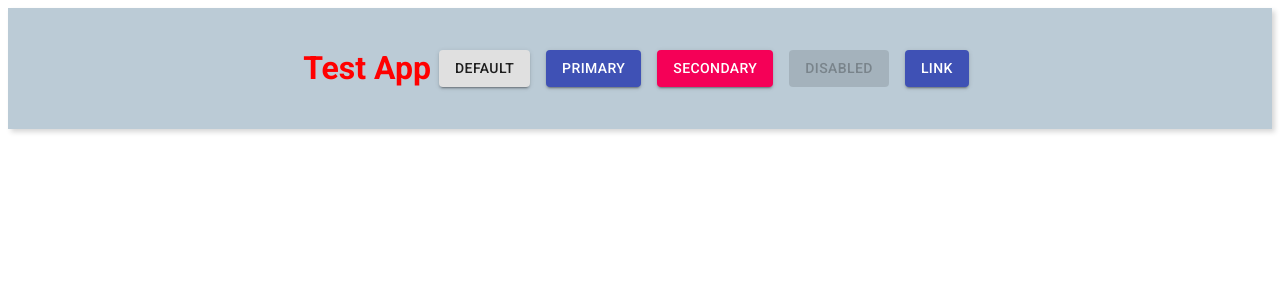
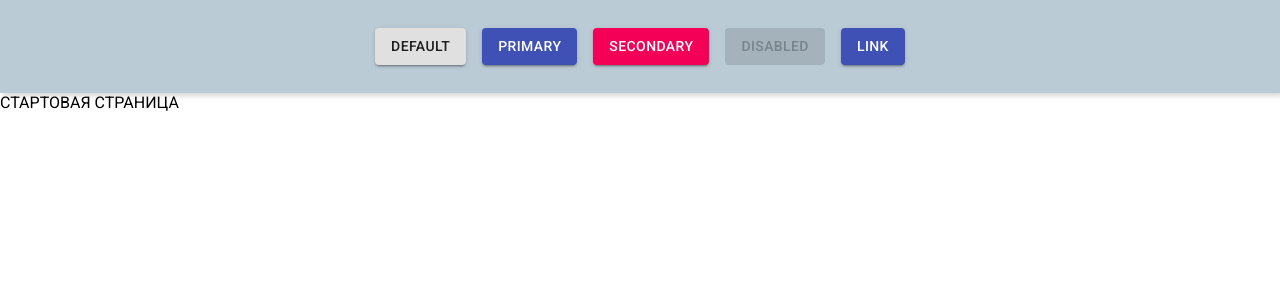
Before and after one commit to dicePoker/dicePoker, a React app: page / in a window 1280 px wide. Shown: the top 300 px of the page. Built offline with nearby package versions, Linux system fonts and the light colour scheme; the HTML template or start-up script is replaced by a standard one.

Commit message:
ErrorBoundary and router

```diff
--- a/package.json
+++ b/package.json
@@ -18,6 +18,7 @@
     "@babel/preset-react": "^7.14.5",
     "@babel/preset-typescript": "^7.15.0",
     "@babel/runtime": "^7.15.3",
+    "@types/react-router-dom": "^5.1.8",
     "@types/webpack": "^5.28.0",
     "@types/webpack-dev-server": "^3.11.5",
     "babel-loader": "^8.2.2",
@@ -43,9 +44,11 @@
     "@types/node": "^16.4.13",
     "@types/react": "^17.0.17",
     "@types/react-dom": "^17.0.9",
+    "classnames": "^2.3.1",
     "express": "^4.17.1",
     "react": "^17.0.2",
-    "react-dom": "^17.0.2"
+    "react-dom": "^17.0.2",
+    "react-router-dom": "^5.2.0"
   },
   "engines": {
     "node": ">=14.17.1"
--- a/src/components/App/App.scss
+++ b/src/components/App/App.scss
@@ -4,11 +4,32 @@ $box-shadow: 3px 3px 5px 0px rgba(0, 0, 0, 0.16);
 @import url('https://fonts.googleapis.com/css2?family=Roboto:wght@300;400;500;700&display=swap');
 @import url('https://fonts.googleapis.com/icon?family=Material+Icons');
 
+/*Обнуление*/
+*, *:before, *:after {
+  padding: 0;
+  margin: 0;
+  border: 0;
+  box-sizing: border-box;
+}
+
+a {
+  text-decoration: none;
+}
+
+a:hover, a:active {
+  text-decoration: none
+}
+
 body {
   font-family: 'Roboto', sans-serif;
 }
 
 .App {
+  display: flex;
+  flex-direction: column;
+}
+
+.App__header {
   padding: 20px;
   background-color: $bg-color;
   color: red;
--- a/src/components/App/App.tsx
+++ b/src/components/App/App.tsx
@@ -1,14 +1,22 @@
 import React, { Component } from "react";
+import {Redirect, Route, Switch } from "react-router-dom";
+import ErrorBoundary from "../ErrorBoundary/ErrorBoundary";
 import MaterialDemo from '../MaterialDemo/MaterialDemo';
 import './App.scss';
 
 class App extends Component {
     render() {
         return (
+          <ErrorBoundary>
             <div className='App'>
-                <h1>Test App</h1>
-                <MaterialDemo />
+                <MaterialDemo className='App__header' />
+              <Switch>
+                <Route exact path="/" render={() => <div>СТАРТОВАЯ СТРАНИЦА</div>}/>
+                {/*<Route path="/profile/" component={Profile}/>*/}
+                <Redirect to={'/'}/>
+              </Switch>
             </div>
+          </ErrorBoundary>
         );
     }
 }
--- /dev/null
+++ b/src/components/ErrorBoundary/ErrorBoundary.tsx
@@ -0,0 +1,19 @@
+import React, {ErrorInfo} from "react";
+
+export default class ErrorBoundary extends React.Component {
+
+  state = {
+    hasError: false
+  }
+
+  componentDidCatch(error: Error, errorInfo: ErrorInfo) {
+    this.setState({hasError: true})
+  }
+
+  render() {
+    if (this.state.hasError) {
+      return <h1>Что-то пошло не так, пожалуйста, перезагрузите страницу</h1>
+    }
+    return this.props.children
+  }
+}
--- a/src/components/MaterialDemo/MaterialDemo.tsx
+++ b/src/components/MaterialDemo/MaterialDemo.tsx
@@ -1,6 +1,7 @@
 import React from 'react';
-import { makeStyles } from '@material-ui/core/styles';
+import {makeStyles} from '@material-ui/core/styles';
 import Button from '@material-ui/core/Button';
+import classnames from 'classnames';
 
 const useStyles = makeStyles((theme) => ({
   root: {
@@ -10,11 +11,15 @@ const useStyles = makeStyles((theme) => ({
   },
 }));
 
-export default function ContainedButtons() {
+type Props = {
+  className?: string
+}
+
+const ContainedButtons: React.FC<Props> = ({className}) => {
   const classes = useStyles();
 
   return (
-    <div className={classes.root}>
+    <div className={classnames(classes.root, className)}>
       <Button variant="contained">Default</Button>
       <Button variant="contained" color="primary">
         Primary
@@ -31,3 +36,5 @@ export default function ContainedButtons() {
     </div>
   );
 }
+
+export default ContainedButtons
--- a/src/index.tsx
+++ b/src/index.tsx
@@ -1,5 +1,10 @@
 import React from "react";
 import ReactDOM from "react-dom";
+import {BrowserRouter} from "react-router-dom";
 import App from "./components/App/App"
 
-ReactDOM.render(<App/>, document.getElementById("root"));
+ReactDOM.render(
+  <BrowserRouter basename="/">
+    <App/>
+  </BrowserRouter>,
+  document.getElementById("root"));
--- a/webpack.config.js
+++ b/webpack.config.js
@@ -5,14 +5,16 @@ module.exports = {
   entry: "./src/index.tsx",
   output: {
     path: path.join(__dirname, "/dist"),
-        filename: "bundle.js"
+    filename: "bundle.js",
+    publicPath: '/'
   },
   devServer: {
     contentBase: path.join(__dirname, 'dist'),
     compress: true,
     open: true,
     hot: true,
-        port: process.env.PORT || 8080,
+    port: process.env.PORT || 3000,
+    historyApiFallback: true,
   },
   module: {
     rules: [
```
Also changed, not shown: 1 other file (tests, documents, lock files or other folders). Lines whose indentation alone changed are shown as unchanged.
